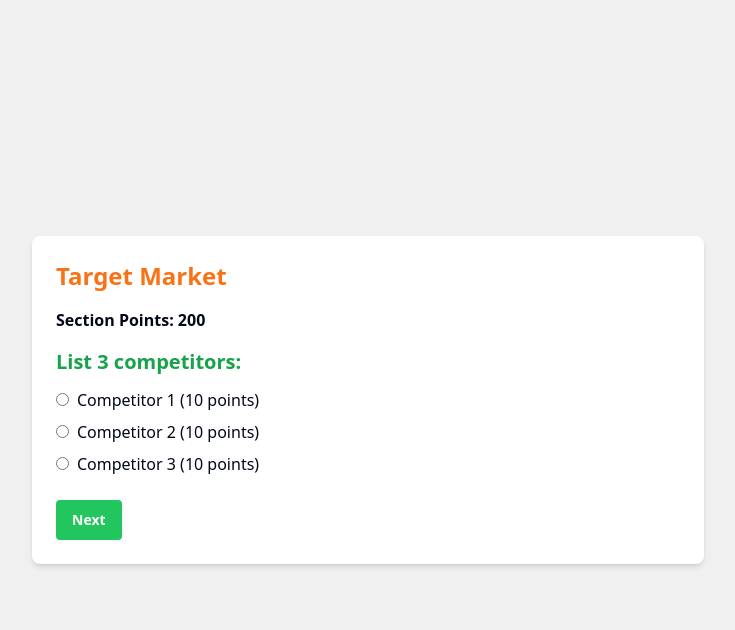
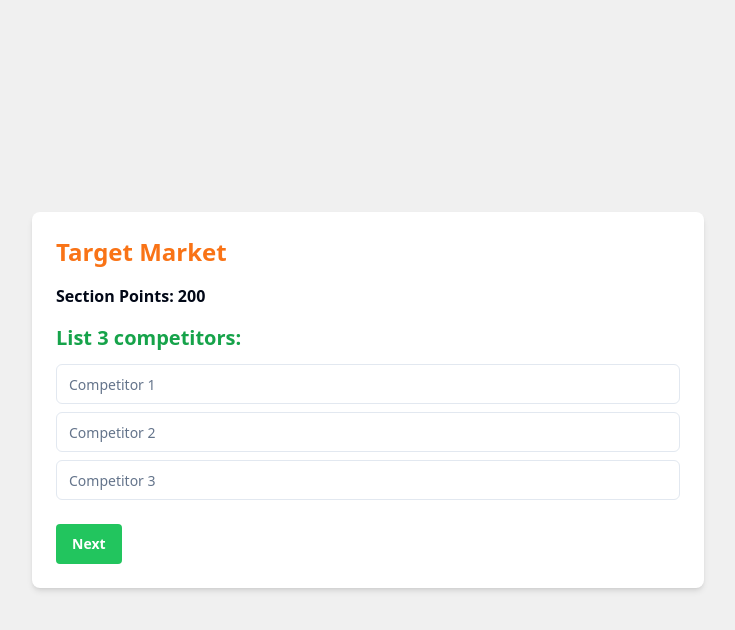
Before and after one commit to vrtcly/SDRfrontend, a React (Vite) app: page / in a window 1280 px wide. Both pictures are taken after a click on the button "Next". Shown: the top 630 px of the page, without its empty margins (272-1007 px from the left). Built offline with nearby package versions, Linux system fonts and the light colour scheme.

Commit message:
Modify Question Type in Quiz
Change question #2 in the quiz data to a text entry field instead of multiple-choice options.
[skip gpt_engineer]

```diff
--- a/src/components/Quiz.tsx
+++ b/src/components/Quiz.tsx
@@ -1,5 +1,6 @@
 import React, { useState } from 'react';
 import { Button } from "@/components/ui/button"
+import { Input } from "@/components/ui/input"
 import { QuizData, Section, Question } from '../data/quizData';
 import PDFButton from './PDFButton';
 
@@ -13,18 +14,24 @@ const Quiz: React.FC<QuizProps> = ({ data }) => {
   const [quizCompleted, setQuizCompleted] = useState(false);
   const [score, setScore] = useState(0);
   const [selectedOptions, setSelectedOptions] = useState<{ [key: string]: boolean }>({});
+  const [textEntries, setTextEntries] = useState<{ [key: string]: string[] }>({});
 
   const currentSection: Section = data[currentSectionIndex];
   const currentQuestion: Question = currentSection?.questions[currentQuestionIndex];
 
   const handleNext = () => {
     // Calculate score for the current question
-    const questionScore = Object.entries(selectedOptions).reduce((total, [optionIndex, isSelected]) => {
+    let questionScore = 0;
+    if (currentQuestion.isTextEntry) {
+      questionScore = textEntries[`${currentSectionIndex}-${currentQuestionIndex}`]?.length * 10 || 0;
+    } else {
+      questionScore = Object.entries(selectedOptions).reduce((total, [optionIndex, isSelected]) => {
         if (isSelected) {
           return total + currentQuestion.options[parseInt(optionIndex)].points;
         }
         return total;
       }, 0);
+    }
 
     setScore(score + questionScore);
     setSelectedOptions({});
@@ -50,6 +57,17 @@ const Quiz: React.FC<QuizProps> = ({ data }) => {
     }
   };
 
+  const handleTextEntry = (value: string, index: number) => {
+    setTextEntries(prev => ({
+      ...prev,
+      [`${currentSectionIndex}-${currentQuestionIndex}`]: [
+        ...(prev[`${currentSectionIndex}-${currentQuestionIndex}`] || []).slice(0, index),
+        value,
+        ...(prev[`${currentSectionIndex}-${currentQuestionIndex}`] || []).slice(index + 1)
+      ]
+    }));
+  };
+
   return (
     <div className="Quiz p-6 bg-white rounded-lg shadow-md max-w-2xl mx-auto">
       {!quizCompleted ? (
@@ -58,7 +76,21 @@ const Quiz: React.FC<QuizProps> = ({ data }) => {
           <p className="mb-4 font-semibold">Section Points: {currentSection.sectionPoints}</p>
           <div className="mb-6">
             <h4 className="text-xl font-semibold mb-3 text-green-600">{currentQuestion.questionText}</h4>
-            {currentQuestion.options.map((option, oIndex) => (
+            {currentQuestion.isTextEntry ? (
+              <div>
+                {[0, 1, 2].map((index) => (
+                  <Input
+                    key={index}
+                    type="text"
+                    placeholder={`Competitor ${index + 1}`}
+                    value={textEntries[`${currentSectionIndex}-${currentQuestionIndex}`]?.[index] || ''}
+                    onChange={(e) => handleTextEntry(e.target.value, index)}
+                    className="mb-2"
+                  />
+                ))}
+              </div>
+            ) : (
+              currentQuestion.options.map((option, oIndex) => (
                 <label key={oIndex} className="block mb-2">
                   <input
                     type={currentQuestion.multiSelect ? "checkbox" : "radio"}
@@ -68,7 +100,8 @@ const Quiz: React.FC<QuizProps> = ({ data }) => {
                   />
                   <span>{option.label} ({option.points} points)</span>
                 </label>
-            ))}
+              ))
+            )}
           </div>
           <Button
             className="bg-green-500 hover:bg-green-600 text-white font-bold py-2 px-4 rounded"
--- a/src/data/quizData.ts
+++ b/src/data/quizData.ts
@@ -7,6 +7,7 @@ export interface Question {
   questionText: string;
   options: Option[];
   multiSelect?: boolean;
+  isTextEntry?: boolean;
 }
 
 export interface Section {
@@ -50,6 +51,7 @@ export const quizData: QuizData = [
           { label: "Competitor 2", points: 10 },
           { label: "Competitor 3", points: 10 },
         ],
+        isTextEntry: true,
       },
       {
         questionText: "Where has your company been mentioned? (Select all that apply)",
```
Lines whose indentation alone changed are shown as unchanged.
